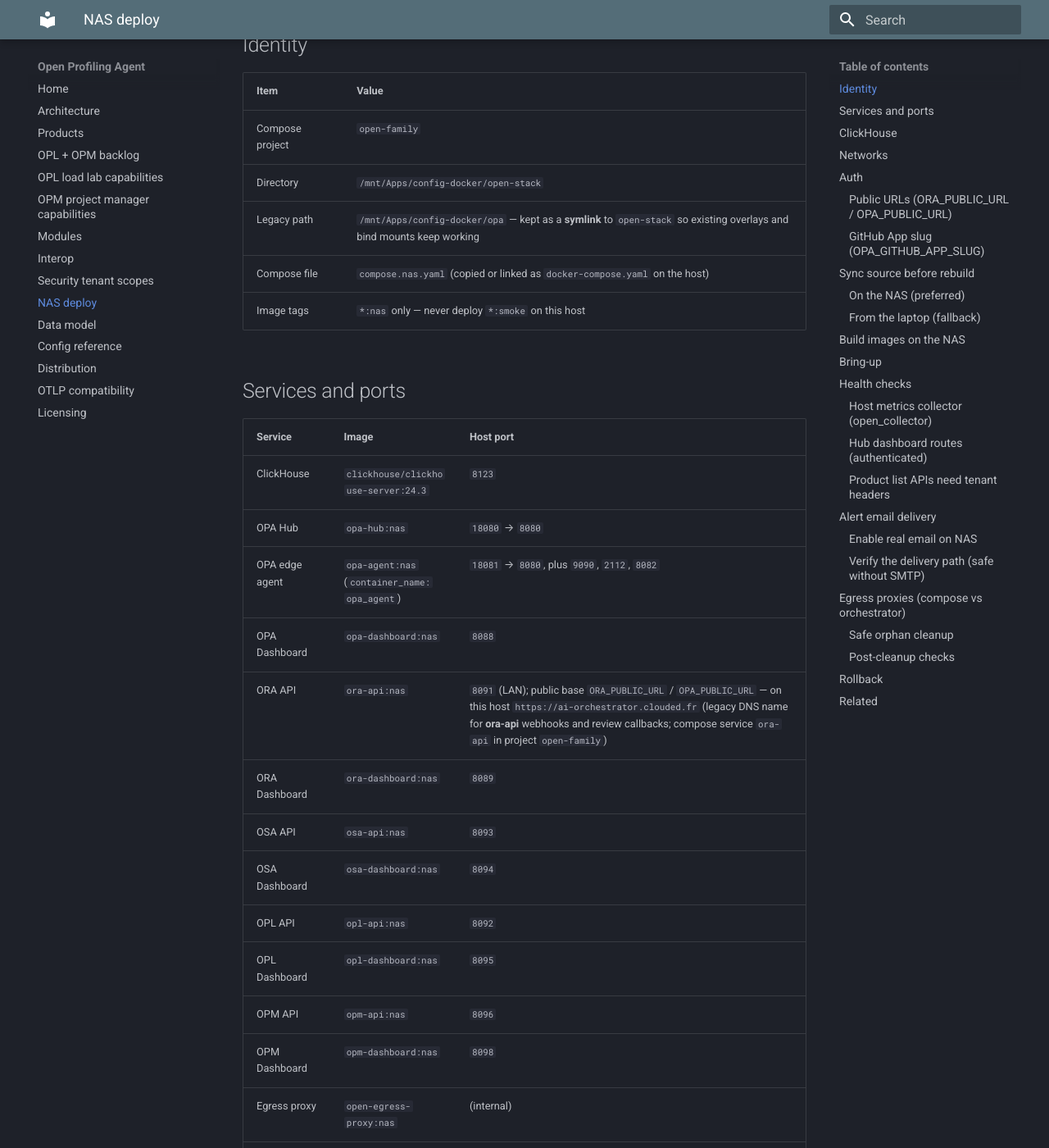
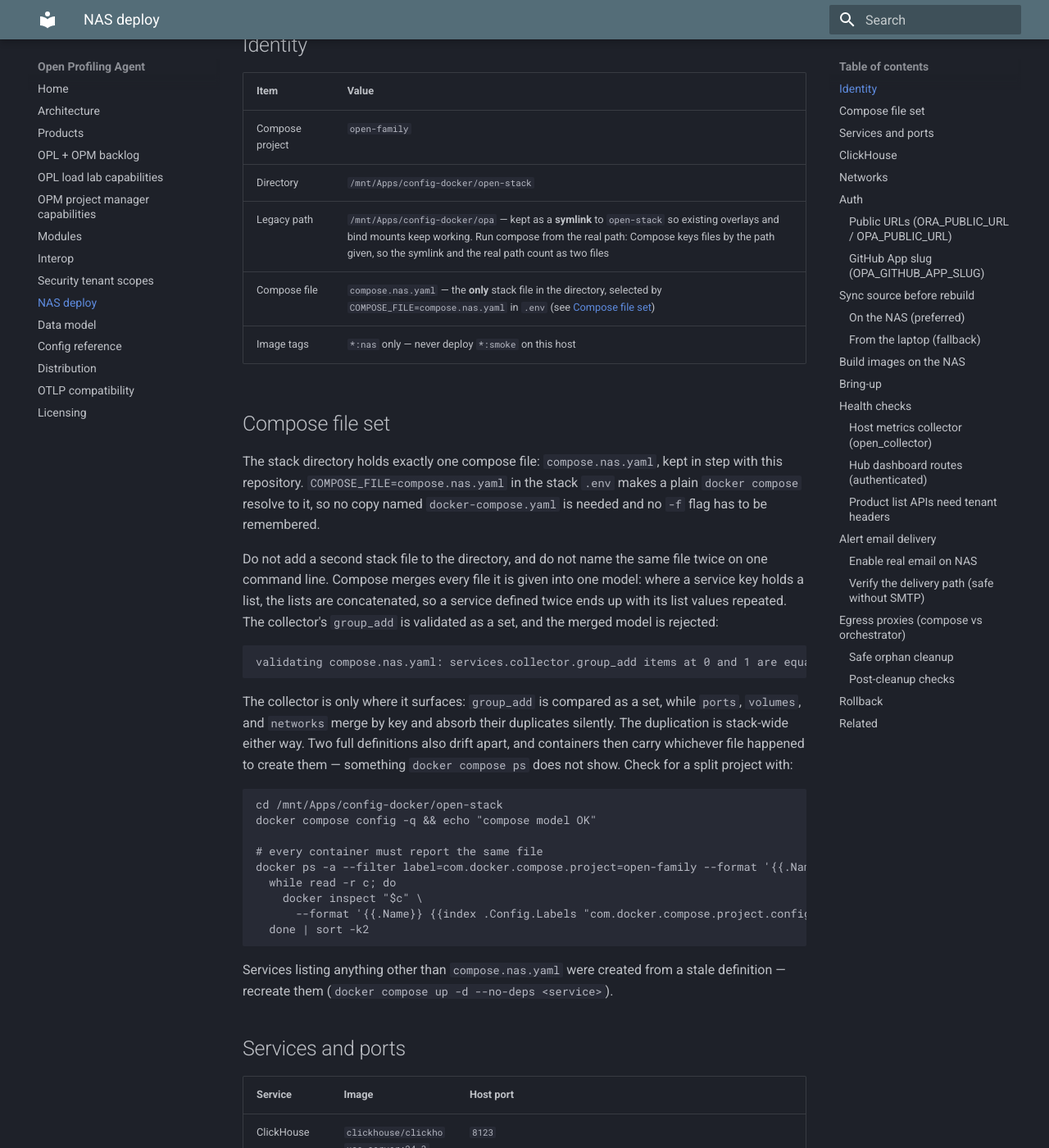
Before and after one commit to TheGrimmChester/OPA-Stack, an MkDocs documentation site: the page built from docs/nas-deploy.md, in a window 1280 px wide and 1400 px high, scrolled down 208 px. Shown: the whole window at 82% size. Built offline with MkDocs 1.6.1 and Material for MkDocs 9.7.7, drawn with Linux system fonts in a browser that asks for light colours; some of the changed text lies outside the part shown.

Commit message:
Fix: single compose file for the NAS stack (#56)
The production stack directory kept compose.nas.yaml alongside a hand-made copy
named docker-compose.yaml, as docs/nas-deploy.md prescribed. Naming both files on
one command line — or the same file through the legacy /opa symlink and its real
path — merges every service twice; collector.group_add is validated as a set and
the merged model is rejected with "items at 0 and 1 are equal". The copy also
drifted, leaving the open-family project split across three config-file
identities with 15 of 18 containers created from the stale definition.

Select the single file with COMPOSE_FILE=compose.nas.yaml in the stack .env
instead of copying it, so no second stack file exists to merge or drift. Make the
collector docker group a documented OPA_DOCKER_GID knob rather than a hardcoded
host GID, drop the dead opa-stack rollback project, and scope the collector
host-inventory check to the tenant the collector writes under.

````diff
--- a/docs/nas-deploy.md
+++ b/docs/nas-deploy.md
@@ -8,9 +8,47 @@
 |------|--------|
 | Compose project | `open-family` |
 | Directory | `/mnt/Apps/config-docker/open-stack` |
-| Legacy path | `/mnt/Apps/config-docker/opa` — kept as a **symlink** to `open-stack` so existing overlays and bind mounts keep working |
-| Compose file | `compose.nas.yaml` (copied or linked as `docker-compose.yaml` on the host) |
+| Legacy path | `/mnt/Apps/config-docker/opa` — kept as a **symlink** to `open-stack` so existing overlays and bind mounts keep working. Run compose from the real path: Compose keys files by the path given, so the symlink and the real path count as two files |
+| Compose file | `compose.nas.yaml` — the **only** stack file in the directory, selected by `COMPOSE_FILE=compose.nas.yaml` in `.env` (see [Compose file set](#compose-file-set)) |
 | Image tags | `*:nas` only — never deploy `*:smoke` on this host |
+
+## Compose file set
+
+The stack directory holds exactly one compose file: `compose.nas.yaml`, kept in
+step with this repository. `COMPOSE_FILE=compose.nas.yaml` in the stack `.env`
+makes a plain `docker compose` resolve to it, so no copy named
+`docker-compose.yaml` is needed and no `-f` flag has to be remembered.
+
+Do not add a second stack file to the directory, and do not name the same file
+twice on one command line. Compose merges every file it is given into one model:
+where a service key holds a list, the lists are concatenated, so a service
+defined twice ends up with its list values repeated. The collector's
+`group_add` is validated as a set, and the merged model is rejected:
+
+```
+validating compose.nas.yaml: services.collector.group_add items at 0 and 1 are equal
+```
+
+The collector is only where it surfaces: `group_add` is compared as a set, while
+`ports`, `volumes`, and `networks` merge by key and absorb their duplicates
+silently. The duplication is stack-wide either way. Two full definitions also
+drift apart, and containers then carry whichever file happened to create them —
+something `docker compose ps` does not show. Check for a split project with:
+
+```bash
+cd /mnt/Apps/config-docker/open-stack
+docker compose config -q && echo "compose model OK"
+
+# every container must report the same file
+docker ps -a --filter label=com.docker.compose.project=open-family --format '{{.Names}}' |
+  while read -r c; do
+    docker inspect "$c" \
+      --format '{{.Name}} {{index .Config.Labels "com.docker.compose.project.config_files"}}'
+  done | sort -k2
+```
+
+Services listing anything other than `compose.nas.yaml` were created from a
+stale definition — recreate them (`docker compose up -d --no-deps <service>`).
 
 ## Services and ports
 
@@ -136,10 +174,17 @@
 
 ```bash
 cd /mnt/Apps/config-docker/open-stack
-# ensure docker-compose.yaml is the NAS file (compose.nas.yaml)
+grep -q '^COMPOSE_FILE=compose.nas.yaml$' .env   # single stack file (see above)
+docker compose config -q                          # validate before touching the stack
 docker compose pull clickhouse   # or rely on local *:nas images
 docker compose up -d
 docker compose ps
+```
+
+Recreate one service without disturbing its dependencies:
+
+```bash
+docker compose up -d --no-deps --force-recreate collector
 ```
 
 ## Health checks
@@ -173,9 +218,21 @@
 TOKEN=$(curl -sf -X POST http://127.0.0.1:18080/api/auth/login \
   -H 'Content-Type: application/json' \
   -d '{"username":"admin","password":"admin"}' | jq -r .token)
-curl -sf -H "Authorization: Bearer $TOKEN" http://127.0.0.1:18080/api/infra/hosts | jq .
+# Scope the query to the tenant the collector writes under (OPA_ORGANIZATION_ID /
+# OPA_PROJECT_ID in compose.nas.yaml) — the inventory is tenant-filtered, so an
+# unscoped call omits this host and looks like a dead collector.
+curl -sf -H "Authorization: Bearer $TOKEN" \
+  'http://127.0.0.1:18080/api/infra/hosts?organization_id=nas&project_id=infra' | jq .
 # expect host truenas2012 with reporting=true and recent last_seen
 ```
+
+Container metrics need the host docker group on the collector, which runs as
+uid/gid `65534` from a scratch image. `compose.nas.yaml` adds
+`${OPA_DOCKER_GID:-999}` to it; set `OPA_DOCKER_GID` in `.env` if
+`getent group docker` reports a different GID. Startup logs
+`container name enrichment via docker socket /var/run/docker.sock` when the group
+is right. Without it the process still ships host CPU, memory, and disk points but
+reports no containers.
 
 ### Hub dashboard routes (authenticated)
 
@@ -333,9 +390,15 @@
 
 ## Rollback
 
+Roll back the compose file through git, not through a second copy in the stack
+directory — that is what produced the split project this layout removes.
+
 1. `docker compose -p open-family down` (does **not** remove the external ClickHouse volume).
-2. Restore the previous `docker-compose.yaml` under the stack directory (backups are timestamped beside the file).
-3. `docker compose -p opa-stack up -d` with the legacy file if needed.
+2. In `src/OPA-Stack`, check out the previous revision of `compose.nas.yaml`
+   (`git log --oneline -- compose.nas.yaml`) and copy that one file into the
+   stack directory. The directory keeps exactly one stack file.
+3. `docker compose config -q`, then `docker compose up -d`. The project name
+   stays `open-family`; there is no separate legacy project to bring up.
 4. Confirm volume `opa-stack_opa_clickhouse_data` is still present: `docker volume ls | grep opa_clickhouse`.
 
 ## Related
````
Also changed, not shown: compose.nas.yaml (+11 -1 lines), docs/config-reference.md (+11 -0 lines), 1 other file.
